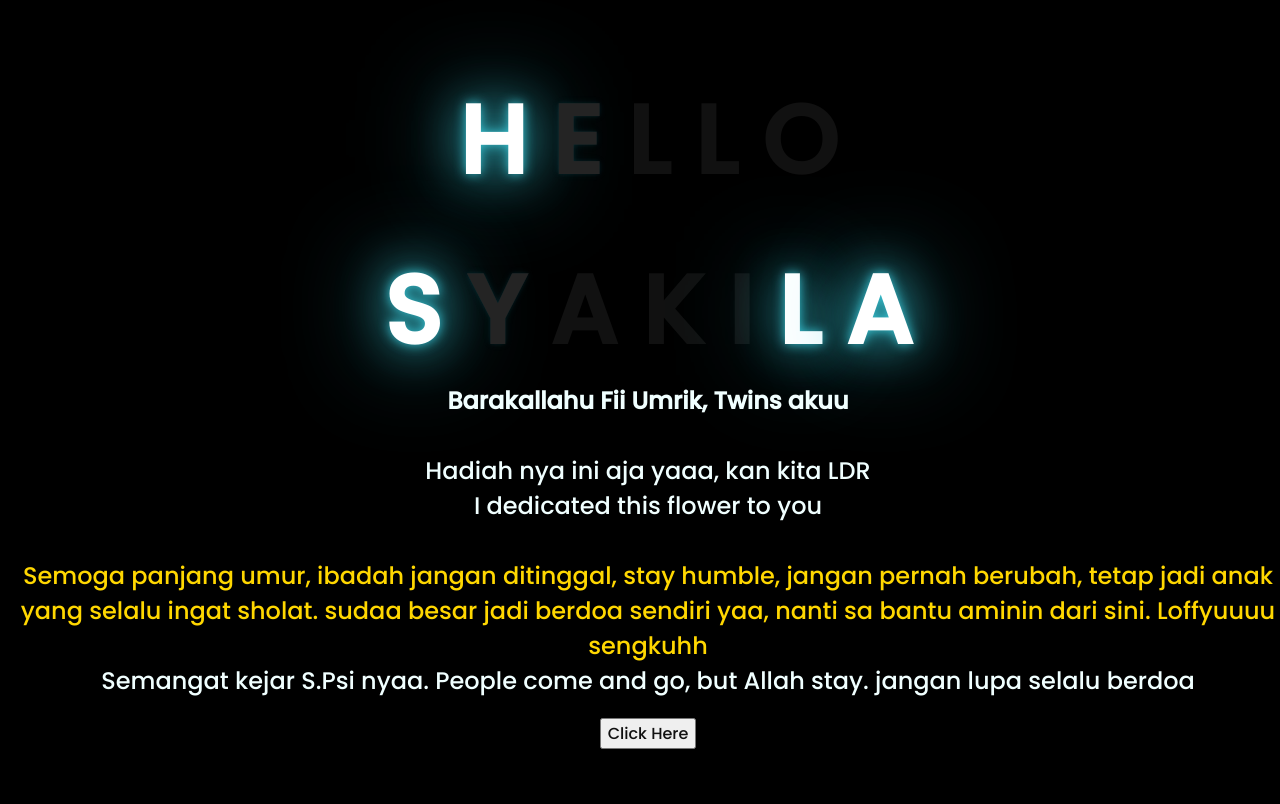
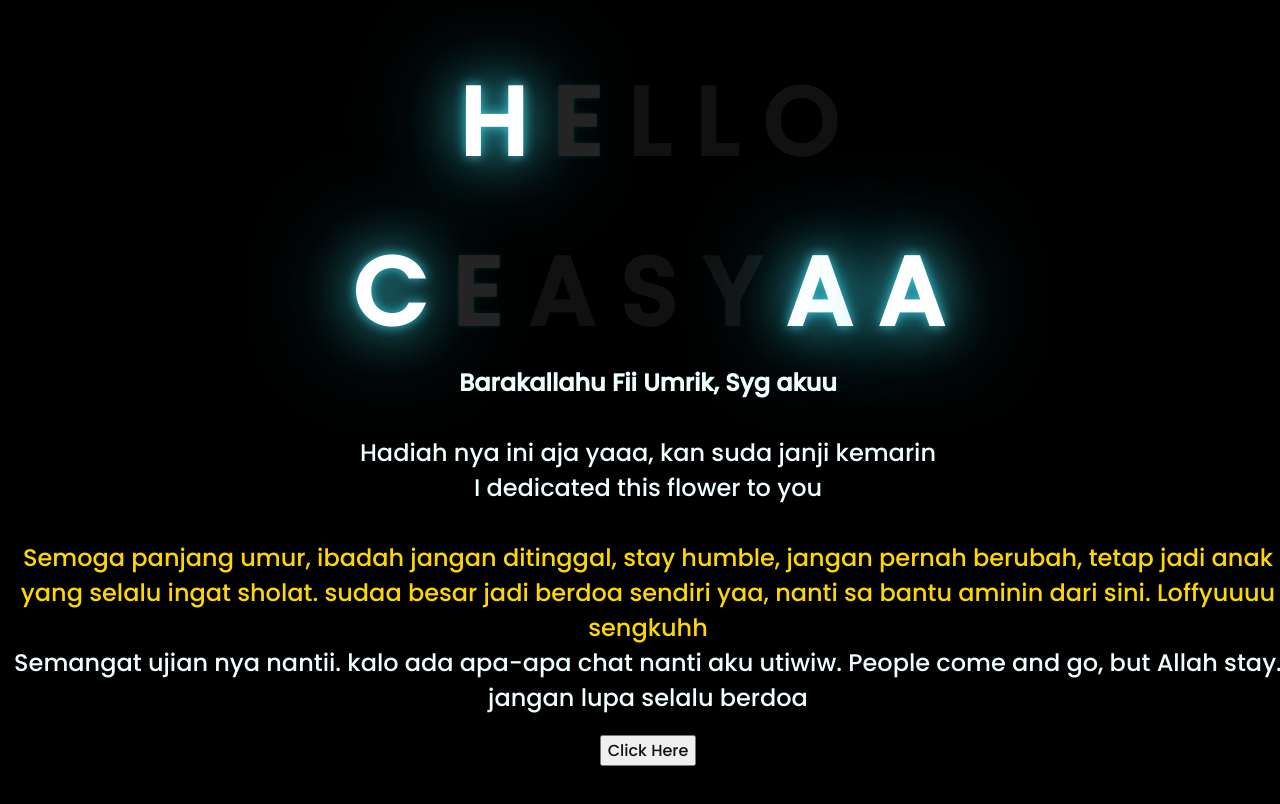
Before and after one commit to atuyaaa/haiikamuu, a plain HTML site: page index.html in a window 1280 px wide. Drawn offline with Linux system fonts and the light colour scheme.

Commit message:
Update index.html

```diff
--- a/index.html
+++ b/index.html
@@ -23,30 +23,30 @@
 
         <div class="greetings" style="width :100%;text-align: center;">
 
+            <span>C</span>
+            <span>E</span>
+            <span>A</span>
             <span>S</span>
             <span>Y</span>
             <span>A</span>
-            <span>K</span>
-            <span>I</span>
-            <span>L</span>
             <span>A</span>
 
         </div>
 
         <div class="description" style="width: 100%;text-align: center">
             <strong>
-            <span class="morning">Barakallahu Fii Umrik, Twins akuu</span>
+            <span class="morning">Barakallahu Fii Umrik, Syg akuu</span>
             </strong>
             <br>
             <br>
-            <span>Hadiah nya ini aja yaaa, kan kita LDR</span>
+            <span>Hadiah nya ini aja yaaa, kan suda janji kemarin</span>
             <br>
             <span>I dedicated this flower to you</span>
             <br>
             <br>
             <span style="color:gold;">Semoga panjang umur, ibadah jangan ditinggal, stay humble, jangan pernah berubah, tetap jadi anak yang selalu ingat sholat. sudaa besar jadi berdoa sendiri yaa, nanti sa bantu aminin dari sini. Loffyuuuu sengkuhh</span>
             <br>
-            <span>Semangat kejar S.Psi nyaa. People come and go, but Allah stay. jangan lupa selalu berdoa</span>
+            <span>Semangat ujian nya nantii. kalo ada apa-apa chat nanti aku utiwiw. People come and go, but Allah stay. jangan lupa selalu berdoa</span>
 
         </div>
 
```
